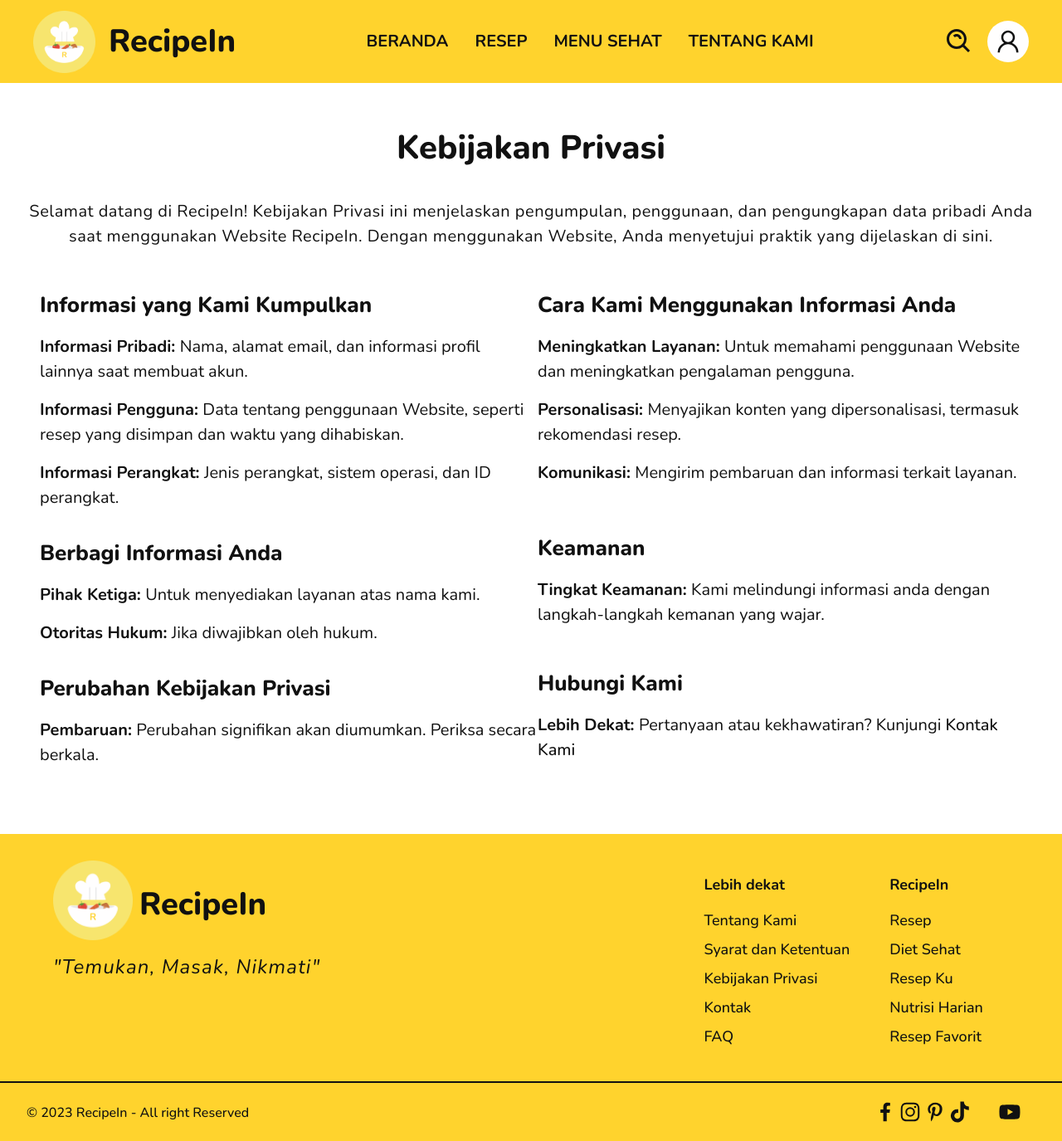
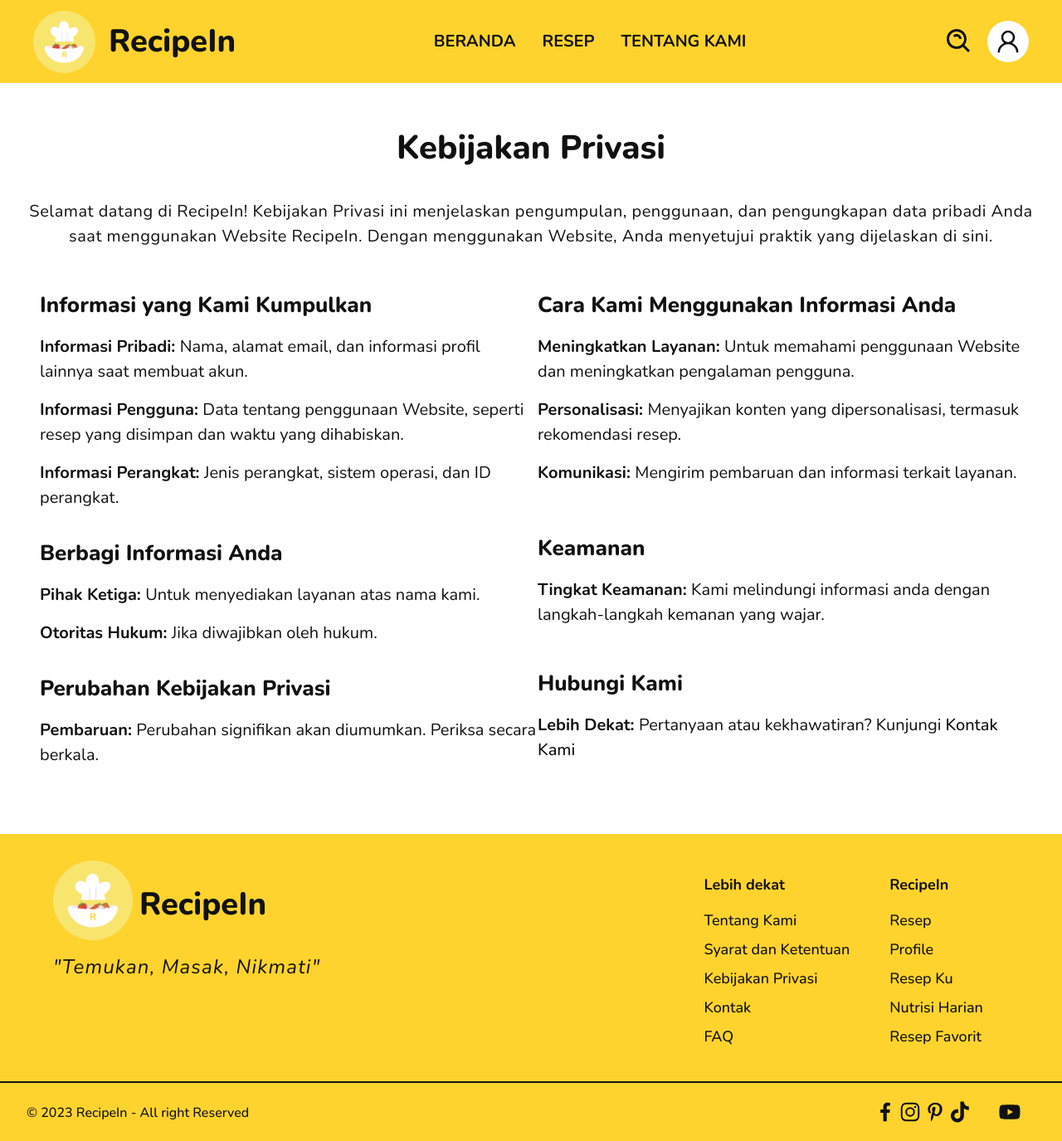
Before and after one commit to RecipeIn/recipein-website, a React (Vite) app: page /pp in a window 1280 px wide. Shown: the whole page at 83% size. Built offline with nearby package versions, Linux system fonts and the light colour scheme; some icons are missing.

Commit message:
fix: remove diet page navigation from navbar & footer

```diff
--- a/src/component/Footer.jsx
+++ b/src/component/Footer.jsx
@@ -52,7 +52,7 @@ function Footer() {
                                 <a href="/reci[e" className="text-font text-[18px] hover:text-font">Resep</a>
                             </li>
                             <li className="mb-2">
-                                <a href="/diet" className="text-font text-[18px] hover:text-font">Diet Sehat</a>
+                                <a href="/profile" className="text-font text-[18px] hover:text-font">Profile</a>
                             </li>
                             <li className="mb-2">
                                 <a href="/myrecipe" className="text-font text-[18px] hover:text-font">Resep Ku</a>
--- a/src/component/Navbar.jsx
+++ b/src/component/Navbar.jsx
@@ -19,12 +19,12 @@ const solutions = [
         href: '/recipe',
     },
     {
-        name: 'Menu Sehat',
-        href: '/diet',
+        name: 'Tentang',
+        href: '/about',
     },
     {
-        name: 'Tentang',
-        href: '/about',
+        name: 'Profile',
+        href: '/profile',
     },
 ]
 
@@ -89,7 +89,6 @@ function Navbar () {
                 <div className="hidden lg:flex space-x-8">
                       <Link to="/" className="text-[20px] text-font font-bold hover:text-font">BERANDA</Link>
                       <Link to="/recipe" className="text-[20px] text-font font-bold hover:text-font">RESEP</Link>
-                      <Link to="/diet" className="text-[20px] text-font font-bold hover:text-font">MENU SEHAT</Link>
                       <Link to="/about" className="text-[20px] text-font font-bold hover:text-font">TENTANG KAMI</Link>
                   </div>
                   <div className='flex space-x-4'>
```
